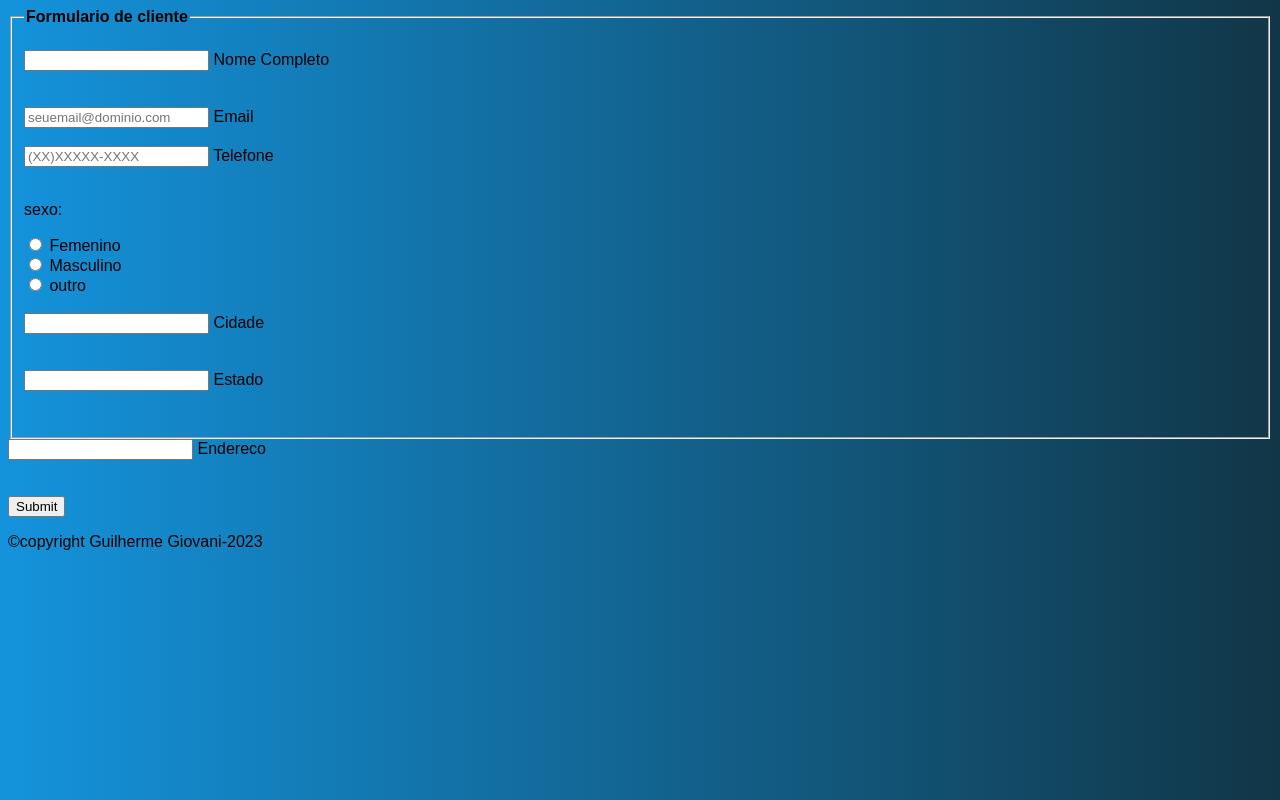
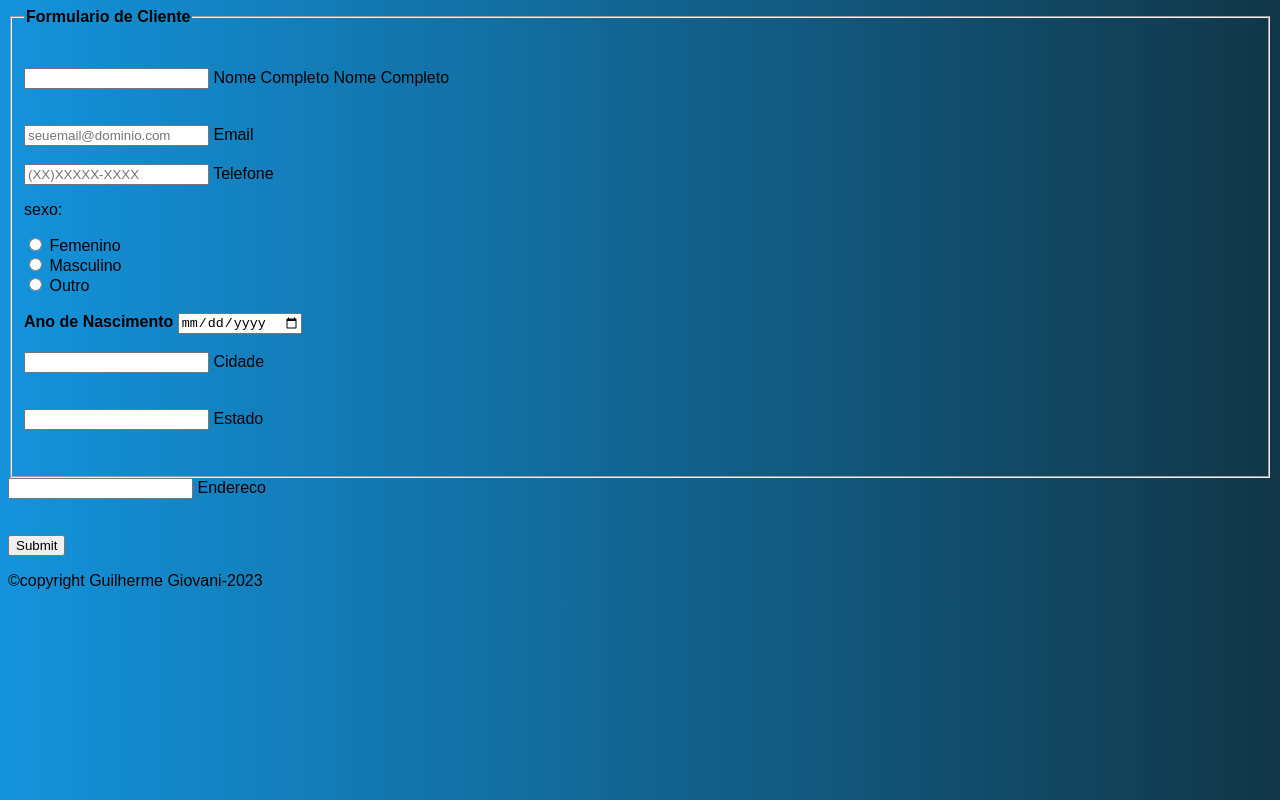
Before and after one commit to guimorangao/guilhermegiovaninardi, a plain HTML site: page cssexterno.html in a window 1280 px wide. Drawn offline with Linux system fonts and the light colour scheme.

Commit message:
Add files via upload

```diff
--- a/cssexterno.html
+++ b/cssexterno.html
@@ -2,23 +2,30 @@
 <html lang="pt-br">
 <head>
     <meta charset="utf-8">
+    <title>css externo(formulario)-13,17,24</title>
+    <link rel="stylesheet" href="">
     <title>css externo(formulario)-13,17/04</title>
-    <link rel="stylesheet" href="formulario.css">
+    <link rel="stylesheet" href="Formulariocss.css">
 </head>
 <body>
+    <header><!--cabecalho-->
     <header><!--meio-->
 
     </header>
     <main><!--meio-->
+        <section class="box">
         <section class="Box">
             <form>
-            <fieldset>
-                <legend><strong>Formulario de cliente</strong></legend>
-
-        <br>
+                <fieldset>
+                    <legend><strong>Formulario de Cliente </strong></legend>
+                    <br><br>
 
                     <section class="inputBox">
                         <input type="text" name="nome" id="name" class="inputuser" required>
+                        <label for="name"  class="labelinput">Nome Completo
+
+                        </label>
+
                         <label for="name" class="labelinput">Nome Completo</label>
                     </section>
                     <br><br>
@@ -26,14 +33,17 @@
                     <selection class="inputBox">
                         <input type="text" name="email" id="email" class="inputuser" required placeholder="seuemail@dominio.com">
                         <label for="email" class="labelimput">Email</label>
+
+
+                    </selection>
                      </selection>
                     <br><br>
 
                     <selection class="inputBox">
                         <input type="tel" name="telefone" id="telefone" class="imputuser" required placeholder="(XX)XXXXX-XXXX"></input>
                         <label for="telefone" class="labelimput">Telefone</label>
+
                     </selection>
-                    <br><br>
 
                     <P>sexo:</P>
                     <input type="radio" name="genero" id="femenino" value="femenino">
@@ -41,12 +51,18 @@
                     <br>
 
                     <input type="radio" name="genero" id="masculino" value="masculino">
-                    <LABEL for="masculino">Masculino</LABEL>
+                    <label for="masculino">Masculino</label>
                     <br>
 
                     <input type="radio" name="genero" id="outro" value="outro">
-                    <label for="outro">outro</label>
+                    <label for="outro">Outro</label>
                     <br><br>
+
+                    <label for="data de nascimento"><strong>Ano de Nascimento</strong></label>
+                    <input type="date" name="data_nacimento" id="data_nacimento" required>
+                    <br><br>
+
+
 
                     <section class="inputBox">
                         <input type="text" name="cidade" id="cidade" class="inputUser" required>
@@ -55,34 +71,33 @@
 
                     </section>
 
+
                     <br><br>
 
-                    <section>
+                    <section class="inputBox">
                         <input type="text" name="estado" id="estado" class="inputUser" required>
                         <label for="estado" class="labelinput">Estado</label>
                     </section>
+                    <br><br>
 
+                     </section>
+
+                     <section class="inputBox">
+                        <input type="text" name="endereco" id="endereco" class="inputUser" required>
+                        <label for="endereco" class="labelinput">Endereco</label>
+                     </section>
                     <br><br>
+
+                    <section class="inputBox">
+                        <input type="submit" valeu="Enviar Formulario" id="enviar"
+                    </section>
 
                 </fieldset>
 
-            </form>
-
-        </section>
-        <section>
-            <input type="text" name="endereco" id="endereco" class="inputUser" required>
-            <label for="endereco" class="labelinput">Endereco</label>
-        </section>
-    <section>
-        <br><br>
-
-        <input type="submit" valeu="Enviar Formulario" id="enviar"
-
-    </section>
-</fieldset>
-
     </form>
     </main>
+    <footer><!--rodape-->
+
     <footer><!--RODAPE-->
         <p class="copyrigth">&copy;copyright Guilherme Giovani-2023</p>
     </footer>
```
